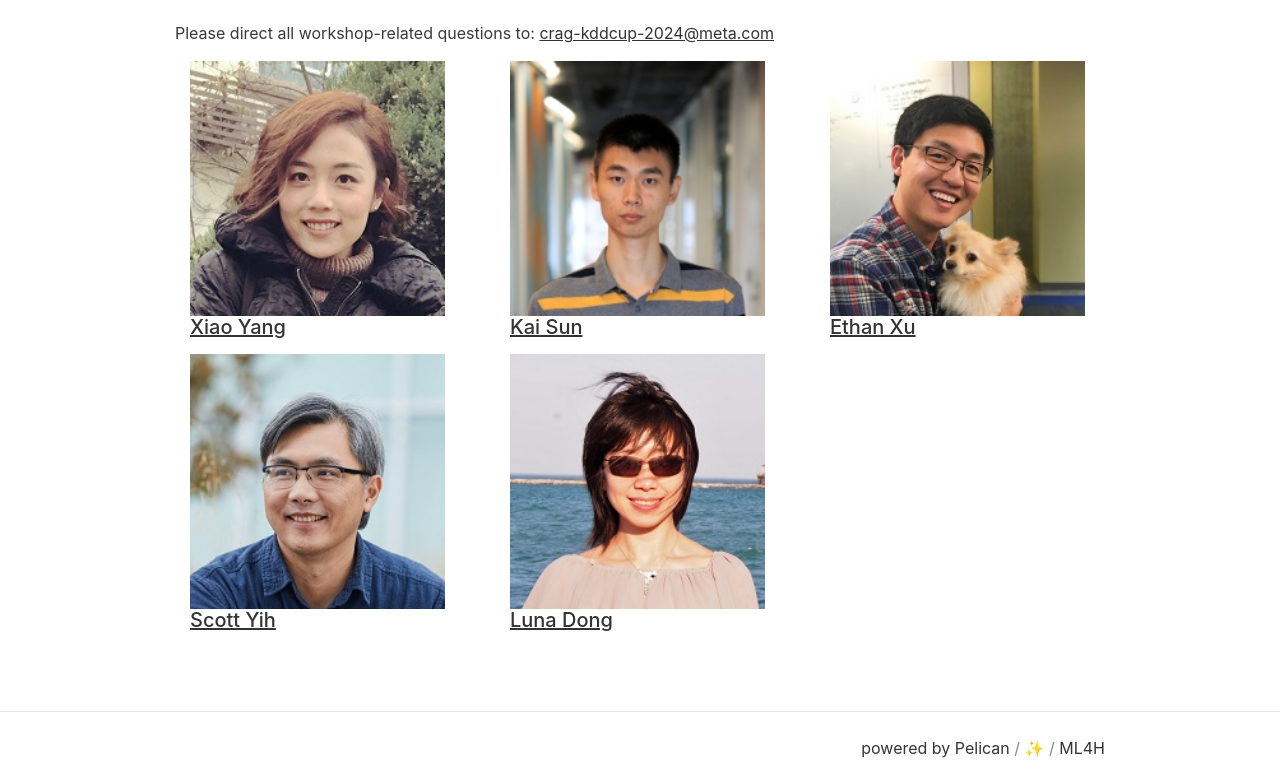
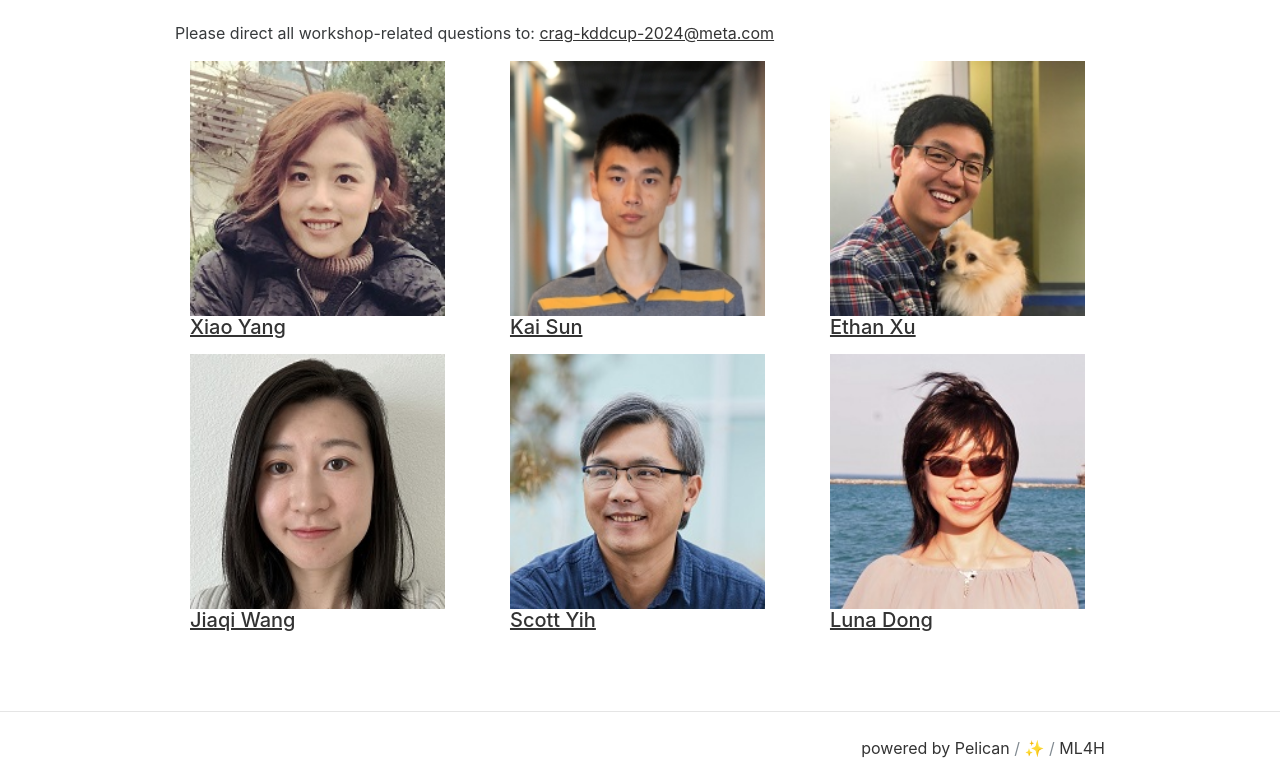
Before and after one commit to kddcup24/-kddcup24.github.io, a plain HTML site: page pages/organizers.html in a window 1280 px wide. Shown: the part 258-1042 px from the top of the page. Drawn offline with Linux system fonts and the light colour scheme.

Commit message:
update organizer list

```diff
--- a/pages/organizers.html
+++ b/pages/organizers.html
@@ -20,7 +20,7 @@
   <link rel="stylesheet" href="../theme/css/custom.css">
 
 
-<meta name="description" content="Please direct all workshop-related questions to: crag-kddcup-2024@meta.com Xiao Yang Kai Sun Ethan Xu Scott Yih Luna Dong">
+<meta name="description" content="Please direct all workshop-related questions to: crag-kddcup-2024@meta.com Xiao Yang Kai Sun Ethan Xu Jiaqi Wang Scott Yih Luna Dong">
 </head>
 
 <body>
@@ -113,6 +113,24 @@
 
     <div class="col-xs-6 col-md-4">
     <div class="thumbnail">
+        <a href="mailto:jqwang@meta.com">
+        <img
+            src="../images/headshots_200x200/jiaqi_wang.jpg"
+            alt="Jiaqi Wang headshot"
+            style="width:88%"
+            align="center">
+        <div class="caption">
+            <h5>Jiaqi Wang</h5>
+            <p></p>
+        </div>
+        </a>
+    </div>
+    </div>
+
+
+
+    <div class="col-xs-6 col-md-4">
+    <div class="thumbnail">
         <a href="https://scottyih.org/">
         <img
             src="../images/headshots_200x200/scott_yih.jpg"
```
Also changed, not shown: images/headshots_200x200/jiaqi_wang.jpg (added).
